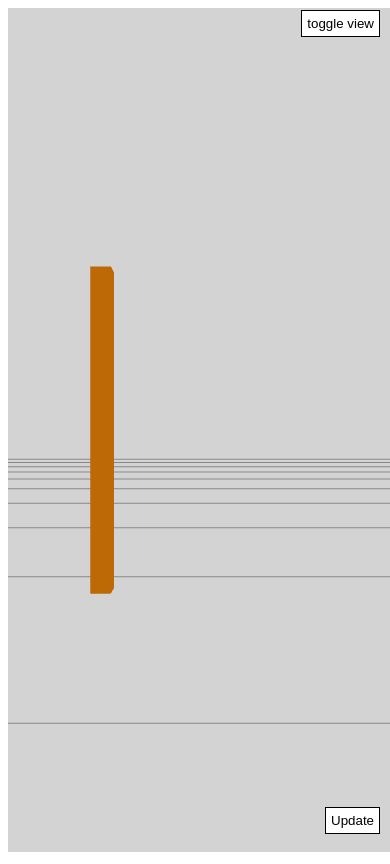
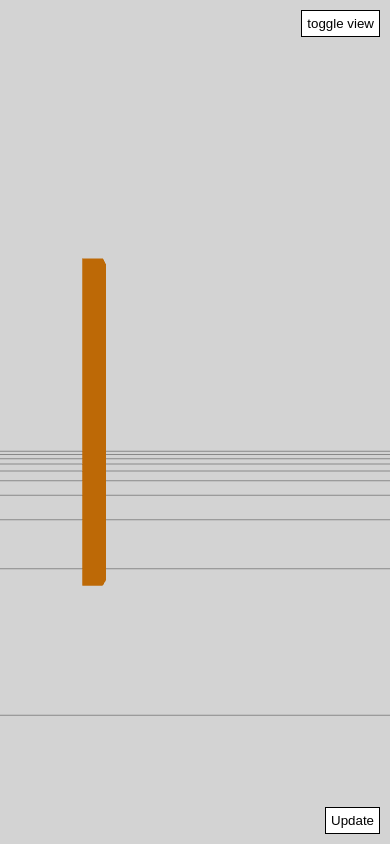
Before and after one commit to bebebebebe/sense-of-directions, a plain HTML site: page index.html in a window 390 px wide. Drawn offline with Linux system fonts and the light colour scheme.

Commit message:
Style adjustments so view goes up to edge and does not shift around on mobile

```diff
--- a/main.js
+++ b/main.js
@@ -1,3 +1,7 @@
 $(document).ready(function(){
   new Landscape();
+
+  $(document).on('touchmove', function(e) {
+    e.preventDefault(); // prevent scroll effect
+  });
 });
--- a/style.css
+++ b/style.css
@@ -1,3 +1,12 @@
+body {
+  margin: 0;
+}
+
+#container {
+  position: relative;
+  overflow: hidden;
+}
+
 button {
   padding: 5px;
   border: 1px solid black;
```
